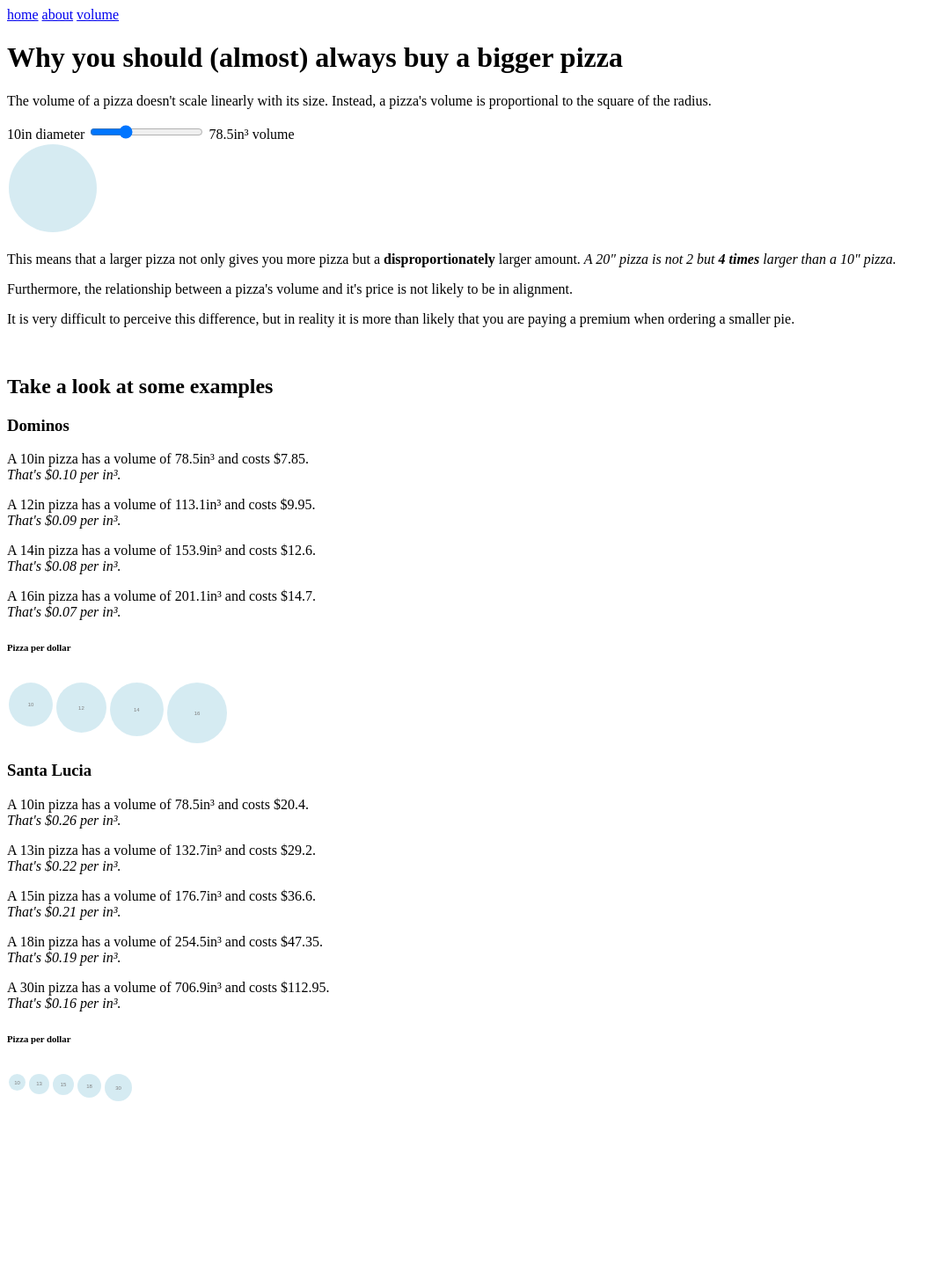
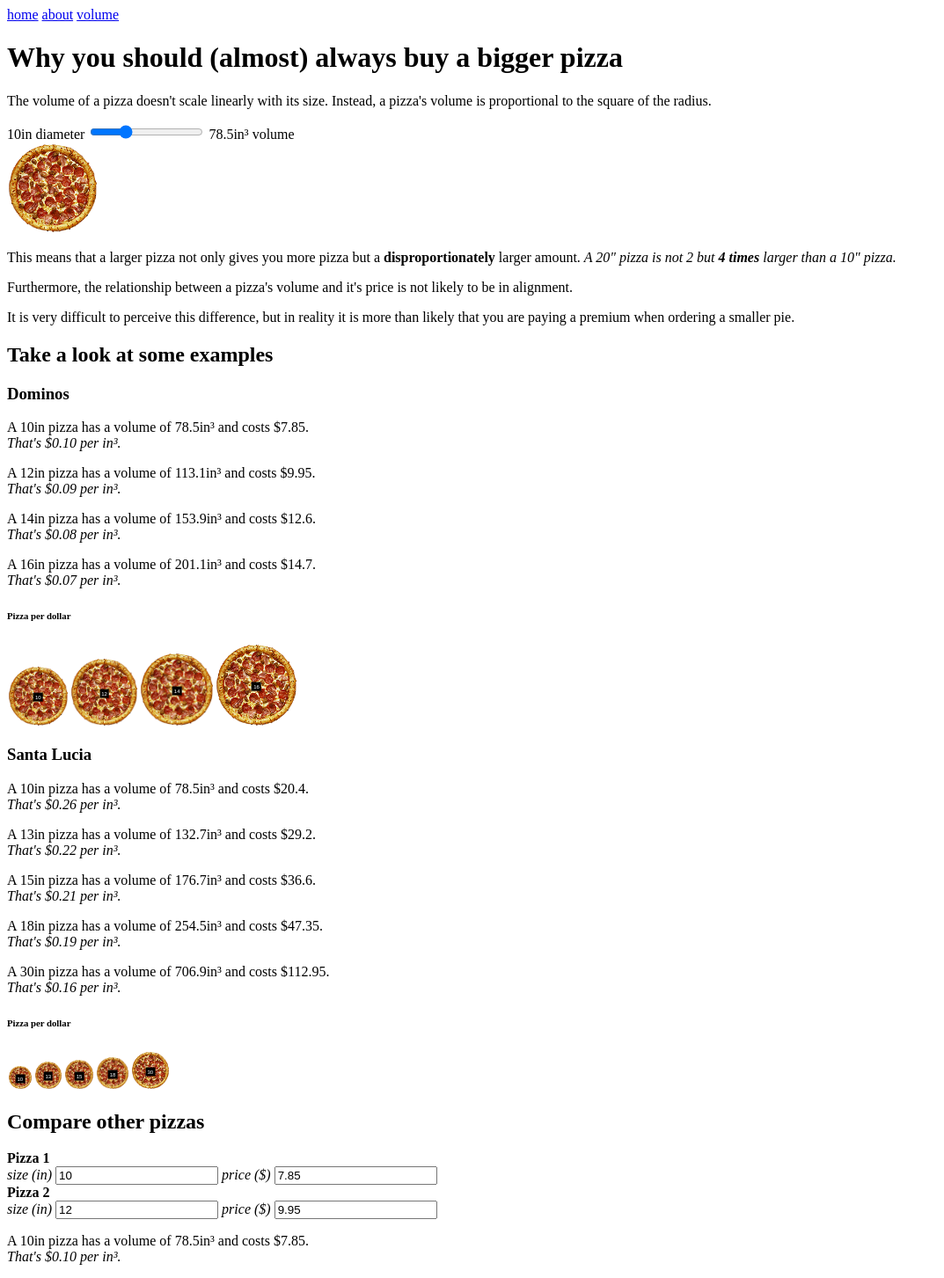
Before and after one commit to nicorichard/hmpdin, a SvelteKit app: page /volume in a window 1280 px wide. Shown: the top 1453 px of the page at 88% size, without its empty margins (0-1073 px from the left). Before the commit the page ends 1262 px from the top, so only its background shows below. Built offline with nearby package versions, Linux system fonts and the light colour scheme.

Commit message:
add pizza image, componentize the volume page, add enter-your-own volume calculation, reformat main calculation page

```diff
--- a/src/routes/volume/+page.svelte
+++ b/src/routes/volume/+page.svelte
@@ -1,72 +1,15 @@
 <script>
-    import Circle from './Circle.svelte';
-
-    let diameter = 10;
-
-    function calculateVolume(radius) {
-        return Math.PI * Math.pow(radius, 2);
-    }
-
-    $: radius = diameter / 2;
-    $: volume = Number(calculateVolume(radius)).toFixed(1);
-
-    let dominosPizzas = [
-        {
-            diameter: 10,
-            price: 7.85
-        },
-        {
-            diameter: 12,
-            price: 9.95
-        },
-        {
-            diameter: 14,
-            price: 12.60
-        },
-        {
-            diameter: 16,
-            price: 14.70
-        }
-    ]
-
-    let santaLuciaPizzas = [
-        {
-            diameter: 10,
-            price: 20.40
-        },
-        {
-            diameter: 13,
-            price: 29.20
-        },
-        {
-            diameter: 15,
-            price: 36.60
-        },
-        {
-            diameter: 18,
-            price: 47.35
-        },
-        {
-            diameter: 30,
-            price: 112.95
-        }
-    ]
+    import { comparisons } from './comparisons.js';
+    import PriceComparison from './PriceComparison.svelte';
+    import Form from './Form.svelte';
+    import DiameterSlider from './DiameterSlider.svelte';
 </script>
 
 <h1>Why you should (almost) always buy a bigger pizza</h1>
 
 <p>The volume of a pizza doesn't scale linearly with its size. Instead, a pizza's volume is proportional to the square of the radius.</p>
 
-<label>
-    {diameter}in diameter
-    <input type="range" bind:value={diameter} min="6" max="20">
-    {volume}in&#179; volume
-    <div>
-        <Circle {radius} />
-    </div>
-</label>
-
-
+<DiameterSlider />
 
 <p>
     This means that a larger pizza not only gives you more pizza but a <b>disproportionately</b> larger amount.
@@ -78,34 +21,13 @@
 <p>
     It is very difficult to perceive this difference, but in reality it is more than likely that you are paying a premium when ordering a smaller pie.
 </p>
-<br />
 
 <h2>Take a look at some examples</h2>
-<h3>Dominos</h3>
-{#each dominosPizzas as pizza}
-    <p>
-        A {pizza.diameter}in pizza has a volume of {Number(calculateVolume(pizza.diameter / 2)).toFixed(1)}in&#179; and costs ${pizza.price}.
-        <br />
-        <i>That's ${Number(pizza.price / calculateVolume(pizza.diameter / 2)).toFixed(2)} per in&#179;.</i>
-    </p>
+
+{#each comparisons as comparison}
+    <h3>{comparison.name}</h3>
+    <PriceComparison pizzas={comparison.pizzas} />
 {/each}
 
-<h6>Pizza per dollar</h6>
-{#each dominosPizzas as pizza}
-    <Circle radius={1 / (pizza.price / calculateVolume(pizza.diameter / 2)) / 4} text="{pizza.diameter}" />
-{/each}
-
-<h3>Santa Lucia</h3>
-{#each santaLuciaPizzas as pizza}
-    <p>
-        A {pizza.diameter}in pizza has a volume of {Number(calculateVolume(pizza.diameter / 2)).toFixed(1)}in&#179; and costs ${pizza.price}.
-        <br />
-        <i>That's ${Number(pizza.price / calculateVolume(pizza.diameter / 2)).toFixed(2)} per in&#179;.</i>
-
-    </p>
-{/each}
-
-<h6>Pizza per dollar</h6>
-{#each santaLuciaPizzas as pizza}
-    <Circle radius={1 / (pizza.price / calculateVolume(pizza.diameter / 2)) / 4} text="{pizza.diameter}" />
-{/each}
+<h2>Compare other pizzas</h2>
+<Form />
--- a/src/routes/volume/Circle.svelte
+++ /dev/null
@@ -1,33 +0,0 @@
-<script>
-    export let radius = 50;
-    export let text = null;
-
-    let scalar = 10;
-
-    $: scale = radius * 2 * scalar;
-    $: width = `${scale}px`;
-    $: height = `${scale}px`;
-</script>
-
-<div id="circle" style:width style:height>
-    <div id="centered">
-        {text ? text : ""}
-    </div>
-</div>
-
-<style>
-    #circle {
-        display: inline-block;
-        background-color: lightblue;
-        border-radius: 50%;
-        opacity: 0.5;
-        margin: 2px;
-    }
-    #centered {
-        position: relative;
-        top: 50%;
-        transform: translateY(-50%);
-        text-align: center;
-        font: 0.1em sans-serif;
-    }
-</style>
--- /dev/null
+++ b/src/routes/volume/DiameterSlider.svelte
@@ -0,0 +1,17 @@
+<script>
+    import { calculateVolume  } from "./volume";
+    import Pizza from "./Pizza.svelte";
+
+    let diameter = 10;
+    $: radius = diameter / 2;
+    $: volume = Number(calculateVolume(radius)).toFixed(1);
+</script>
+
+<label>
+    {diameter}in diameter
+    <input type="range" bind:value={diameter} min="6" max="20">
+    {volume}in&#179; volume
+    <div>
+        <Pizza {radius} />
+    </div>
+</label>
--- /dev/null
+++ b/src/routes/volume/Form.svelte
@@ -0,0 +1,26 @@
+<script>
+    import PriceComparison from "./PriceComparison.svelte";
+
+    let entries = [
+        {
+            diameter: 10,
+            price: 7.85
+        },
+        {
+            diameter: 12,
+            price: 9.95
+        },
+    ]
+</script>
+
+{#each entries as entry, i}
+    <div>
+        <b>Pizza {i + 1} </b>
+        <div>
+        <i>size (in)</i> <input type="number" bind:value={entry.diameter} min="1">
+        <i>price ($)</i> <input type="price" bind:value={entry.price} min="1">
+        </div>
+    </div>
+{/each}
+
+<PriceComparison pizzas={entries} />
--- /dev/null
+++ b/src/routes/volume/Pizza.svelte
@@ -0,0 +1,48 @@
+<script>
+    /**
+     * @type {number}
+     */
+    export let radius = 50;
+    /**
+     * @type {null|string}
+     */
+     export let text = null;
+
+    let scalar = 10;
+
+    $: scale = radius * 2 * scalar;
+    $: width = `${scale}px`;
+    $: height = `${scale}px`;
+</script>
+
+<div id="circle" style:width style:height>
+    <img src="/pizza.png" alt="A pizza" style:width style:height/>
+    <div id="centered">
+        {#if text}
+            <span class="text">{text}</span>
+        {/if}
+    </div>
+</div>
+
+<style>
+    #circle {
+        display: inline-block;
+        margin: 2px;
+        position: relative;
+    }
+    #centered {
+        position: absolute;
+        top: 50%;
+        left: 50%;
+        transform: translate(-50%, -50%);
+        text-align: center;
+    }
+    .text {
+        display: inline-block;
+        font: 0.3em sans-serif;
+        padding: 2px;
+        margin-bottom: 4px;
+        background-color: #000;
+        color: white;
+    }
+</style>
--- /dev/null
+++ b/src/routes/volume/PriceComparison.svelte
@@ -0,0 +1,22 @@
+<script>
+    import Pizza from './Pizza.svelte';
+    import { calculateVolume } from './volume.js';
+
+    /**
+     * @type {Array<{diameter: number, price: number}>}
+     */
+     export let pizzas;
+</script>
+
+{#each pizzas as pizza}
+    <p>
+        A {pizza.diameter}in pizza has a volume of {Number(calculateVolume(pizza.diameter / 2)).toFixed(1)}in&#179; and costs ${pizza.price}.
+        <br />
+        <i>That's ${Number(pizza.price / calculateVolume(pizza.diameter / 2)).toFixed(2)} per in&#179;.</i>
+    </p>
+{/each}
+
+<h6>Pizza per dollar</h6>
+{#each pizzas as pizza}
+    <Pizza radius={1 / (pizza.price / calculateVolume(pizza.diameter / 2)) / 3} text="{pizza.diameter.toString()}" />
+{/each}
--- /dev/null
+++ b/src/routes/volume/comparisons.js
@@ -0,0 +1,52 @@
+let dominosPizzas = [
+    {
+        diameter: 10,
+        price: 7.85
+    },
+    {
+        diameter: 12,
+        price: 9.95
+    },
+    {
+        diameter: 14,
+        price: 12.60
+    },
+    {
+        diameter: 16,
+        price: 14.70
+    }
+]
+
+let santaLuciaPizzas = [
+    {
+        diameter: 10,
+        price: 20.40
+    },
+    {
+        diameter: 13,
+        price: 29.20
+    },
+    {
+        diameter: 15,
+        price: 36.60
+    },
+    {
+        diameter: 18,
+        price: 47.35
+    },
+    {
+        diameter: 30,
+        price: 112.95
+    }
+]
+
+export let comparisons = [
+    {
+        name: "Dominos",
+        pizzas: dominosPizzas
+    },
+    {
+        name: "Santa Lucia",
+        pizzas: santaLuciaPizzas
+    }
+]
--- /dev/null
+++ b/src/routes/volume/volume.js
@@ -0,0 +1,6 @@
+/**
+ * @param {number} radius
+ */
+export function calculateVolume(radius) {
+    return Math.PI * Math.pow(radius, 2);
+}
```
Also changed, not shown: src/routes/+page.svelte (+35 -31 lines), static/pizza.png (added).
